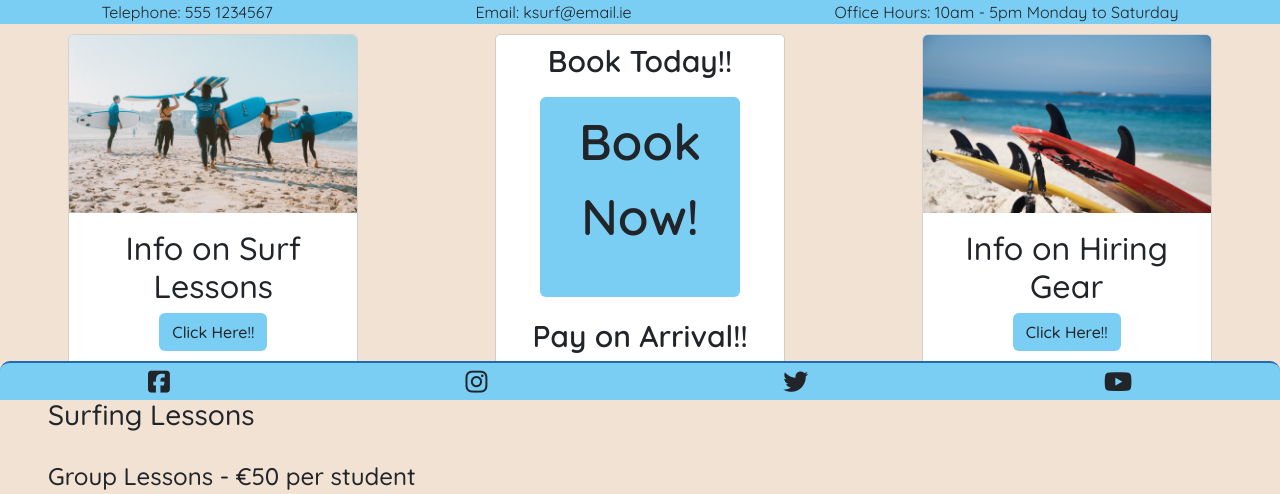
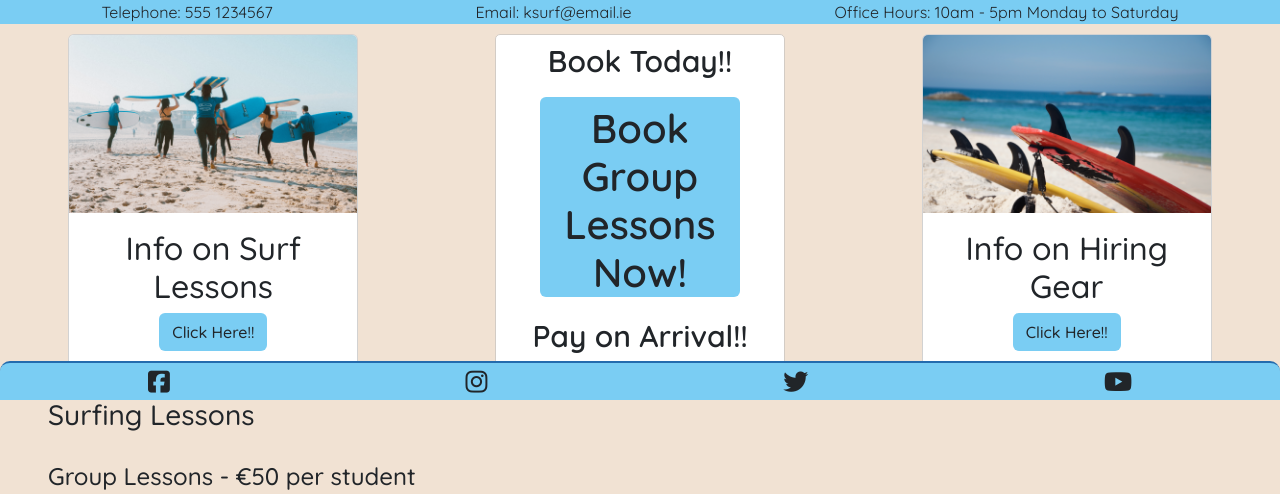
Before and after one commit to fenton1000/mf-portfolio-four-kerry-surf-school, a Django app: page / in a window 1280 px wide. Shown: the part 400-894 px from the top of the page. Run offline with Django 3.2, Linux system fonts and the light colour scheme; some libraries are stand-ins or nearby versions.

Commit message:
Further style the booking call to action

```diff
--- a/static/styles.css
+++ b/static/styles.css
@@ -75,7 +75,8 @@ main {
 #accordion a {
     height: 52px;
     margin: 5px;
-    font-size: 20px;
+    padding-top: 10px;
+    font-size: 16px;
 }
 
 .min-max-card-width {
@@ -96,7 +97,8 @@ main {
 #book-now {
     height: 20vw;
     width: 20vw;
-    font-size: 5vw;
+    font-size: 4vw;
+    line-height: 1.2;
     max-width: 200px;
     max-height: 200px;
 }
@@ -191,6 +193,6 @@ footer li a {
 
     #book-now {
 
-        font-size: 50px;
+        font-size: 40px;
     }
 }
--- a/templates/index.html
+++ b/templates/index.html
@@ -7,7 +7,7 @@
     <div id="accordion">
         <div class="d-grid gap-2">
             <a class="btn text-styling light-blue-btn-bg-color m-0" href="{% url 'signup_login_links' %}"
-                role="button">Book Now!!</a>
+                role="button">Book Group Lessons Now!!</a>
             <div class="accordion">
                 <div class="accordion-item light-brown-bg-color">
                     <h2 class="accordion-header" id="headingOne">
@@ -130,7 +130,7 @@
                     <div class="book-card m-auto d-flex flex-column justify-content-around">
                         <h2 class="text-height-action text-styling">Book Today!!</h2>
                         <a id="book-now" href="{% url 'signup_login_links' %}"
-                            class="btn light-blue-btn-bg-color text-height-action m-auto text-styling">Book Now!</a>
+                            class="btn light-blue-btn-bg-color text-height-action m-auto text-styling">Book Group Lessons Now!</a>
                         <p class="text-height-action text-styling">Pay on Arrival!!</p>
                     </div>
                 </div>
```
